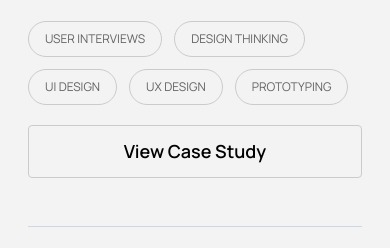
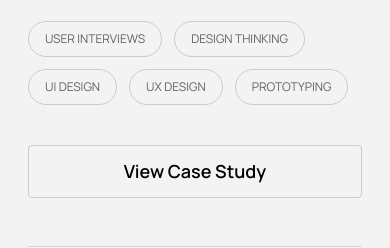
Before and after one commit to Divinegirl8/Ceejay, a React (Vite) app: page / in a window 390 px wide. Shown: the part 1800-2048 px from the top of the page. Built offline with nearby package versions, Linux system fonts and the light colour scheme.

Commit message:
added mobile case study button

```diff
--- a/src/component/ProjectCard/index.tsx
+++ b/src/component/ProjectCard/index.tsx
@@ -109,7 +109,7 @@ const ProjectCard: React.FC<ProjectCardProps> = ({
               </div>
 
               <div className="xl:hidden">
-                <button className="bg-transparent text-[#000000] text-[18px] font-semibold py-3 px-6 rounded-sm w-full  mt-5 border border-[#CBCBCB] disabled:cursor-not-allowed" onClick={handleMobileClick}>
+                <button className="bg-transparent text-[#000000] text-[18px] font-semibold py-3 px-6 rounded-sm w-full  mt-10 border border-[#CBCBCB] disabled:cursor-not-allowed" onClick={handleMobileClick}>
                       View Case Study
                 </button>
               </div>
```
